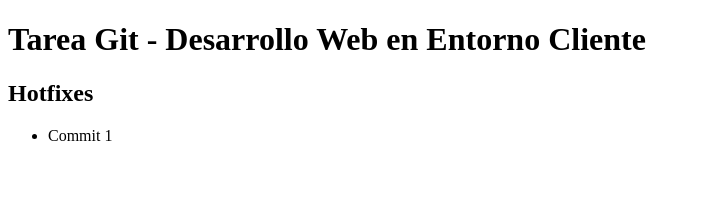
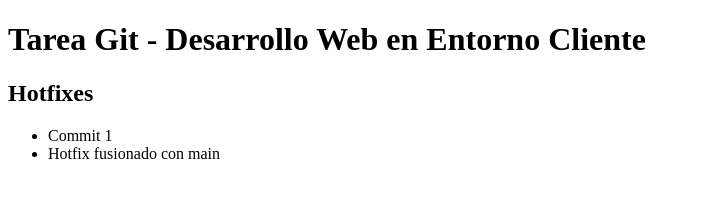
Before and after one commit to AndrePm98/TareaGit, a plain HTML site: page index.html in a window 1280 px wide. Shown: the whole page, without its empty margins (0-701 px from the left). Drawn offline with Linux system fonts and the light colour scheme.

Commit message:
Fusión de hotfix con main

```diff
--- a/index.html
+++ b/index.html
@@ -10,6 +10,7 @@
     <h2>Hotfixes</h2>
         <ul>
             <li>Commit 1</li>
+            <li>Hotfix fusionado con main</li>
         </ul>
 </body>
 </html>
```
